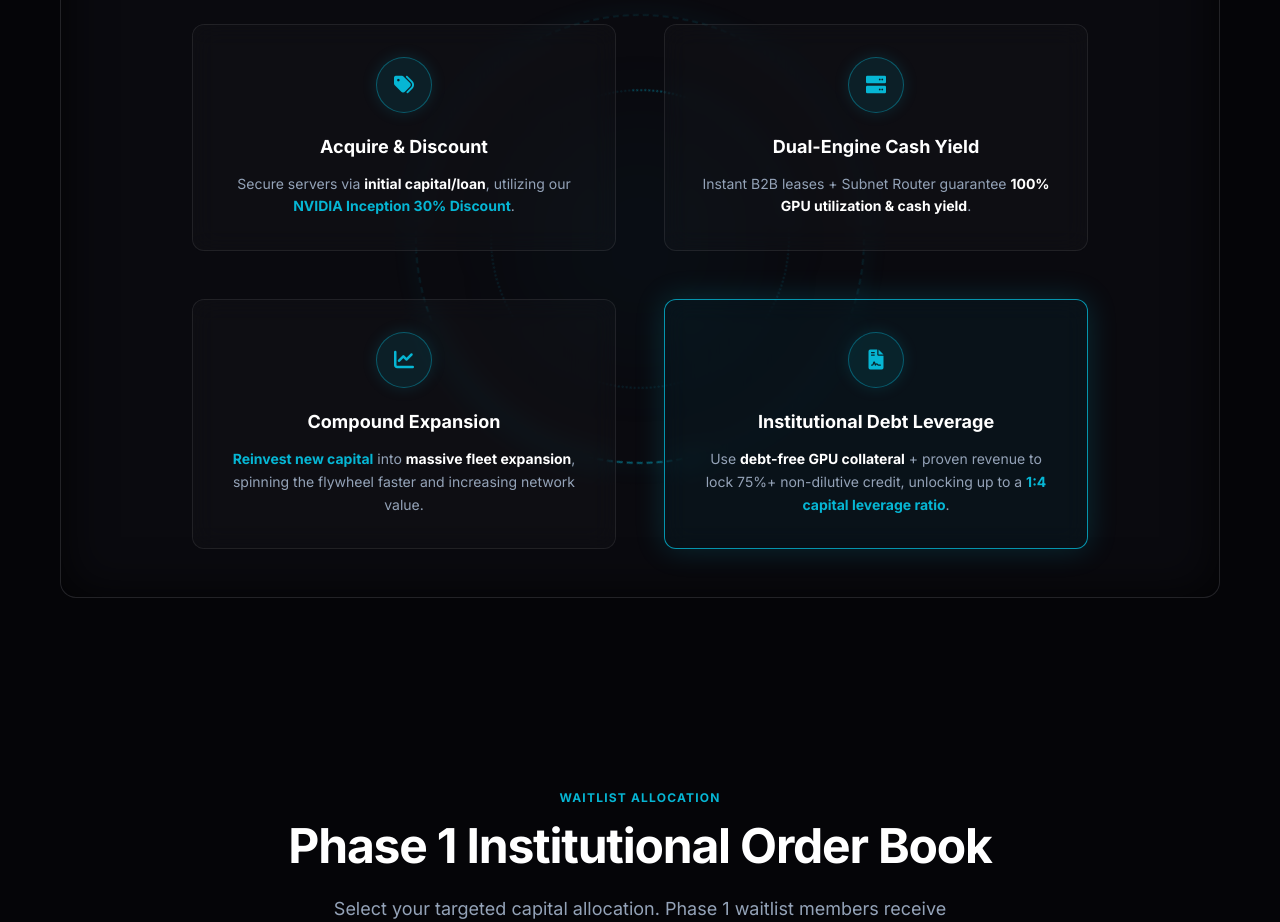
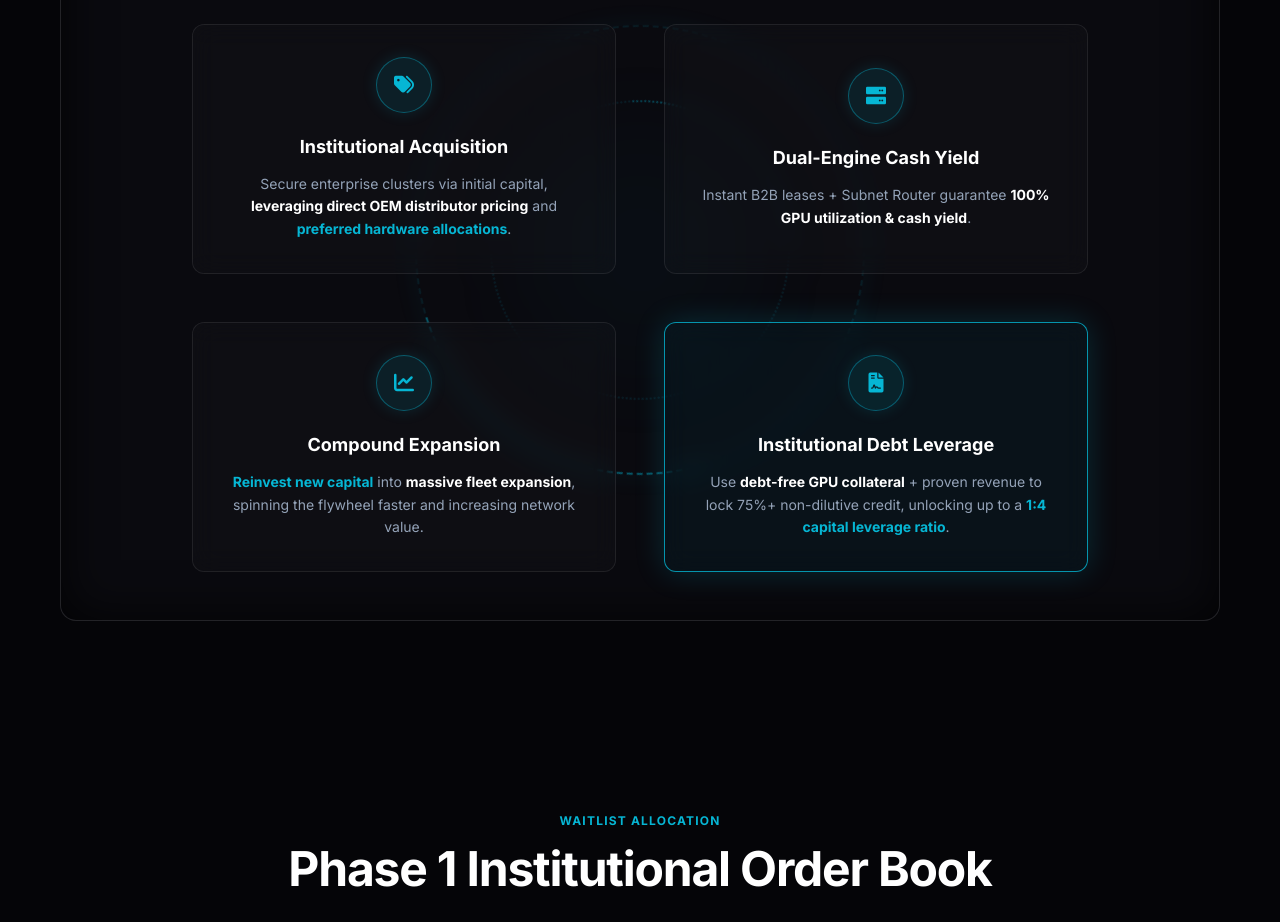
Before and after one commit to flousen77/scannit-compute, a Next.js app: page /node in a window 1280 px wide. Shown: the part 4280-5202 px from the top of the page. Built offline with nearby package versions, Linux system fonts and the light colour scheme.

Commit message:
Compounding Flywheel adjustments

```diff
--- a/src/components/node/FlywheelSection.jsx
+++ b/src/components/node/FlywheelSection.jsx
@@ -30,9 +30,9 @@ export default function FlywheelSection() {
               <div className="h-14 w-14 rounded-full flex items-center justify-center text-[#06b6d4] mb-5 border border-[#06b6d4]/40 bg-[#06b6d4]/10 shadow-[0_0_15px_rgba(6,182,212,0.15)]">
                 <i className="fas fa-tags text-xl"></i>
               </div>
-              <h4 className="text-white font-bold text-lg mb-3">Acquire & Discount</h4>
+              <h4 className="text-white font-bold text-lg mb-3">Institutional Acquisition</h4>
               <p className="text-[#94a3b8] text-sm leading-relaxed">
-                Secure servers via <strong className="text-white">initial capital/loan</strong>, utilizing our <strong className="text-[#06b6d4]">NVIDIA Inception 30% Discount</strong>.
+                Secure enterprise clusters via initial capital, <strong className="text-white">leveraging direct OEM distributor pricing</strong> and <strong className="text-[#06b6d4]">preferred hardware allocations</strong>.
               </p>
             </div>
 
```
